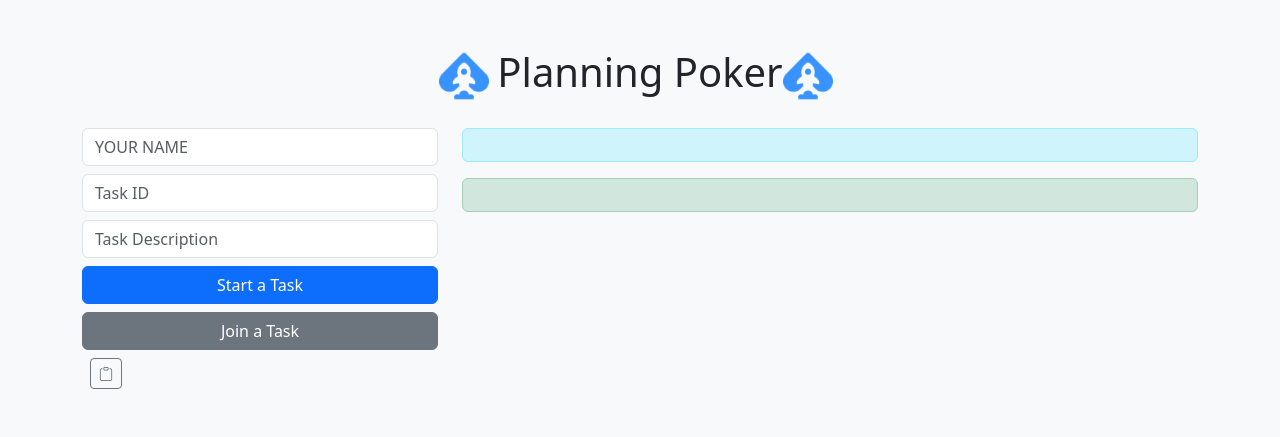
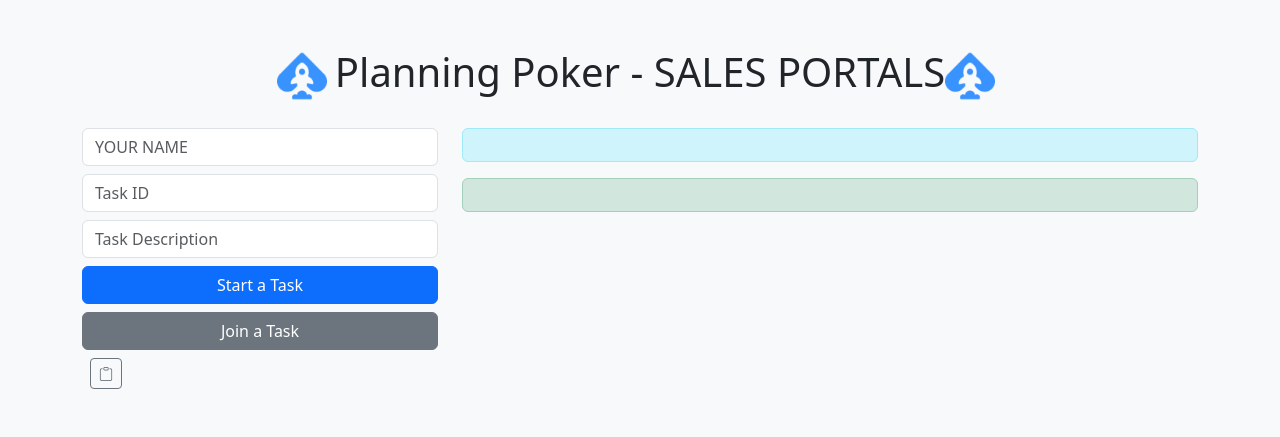
Before and after one commit to pbluong/os-planning-poker, a website: page public/index.html in a window 1280 px wide. Drawn offline with nearby package versions, Linux system fonts and the light colour scheme; no server answers.

```diff
--- a/public/index.html
+++ b/public/index.html
@@ -126,7 +126,7 @@
 
     <div class="d-flex align-items-center justify-content-center mt-5">
       <img src="/logo.png" alt="Logo" class="logo-img me-2">
-      <h1>Planning Poker</h1>
+      <h1>Planning Poker - SALES PORTALS</h1>
       <img src="/logo.png" alt="Logo" class="logo-img me-2">
     </div>
 
```
